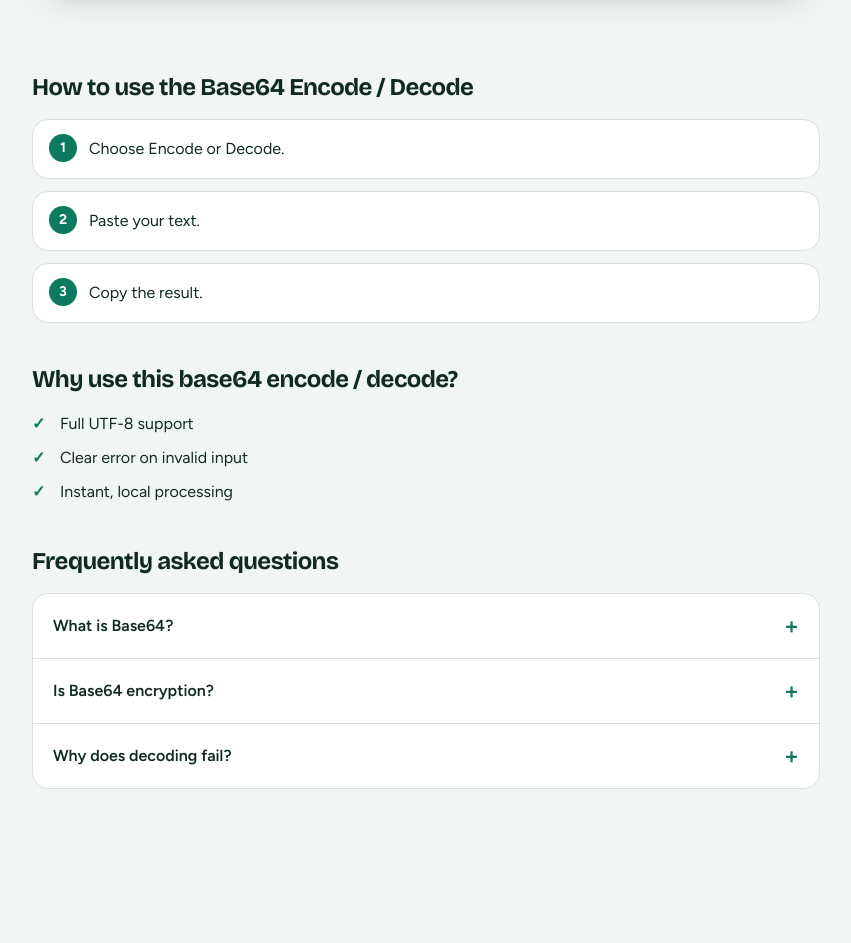
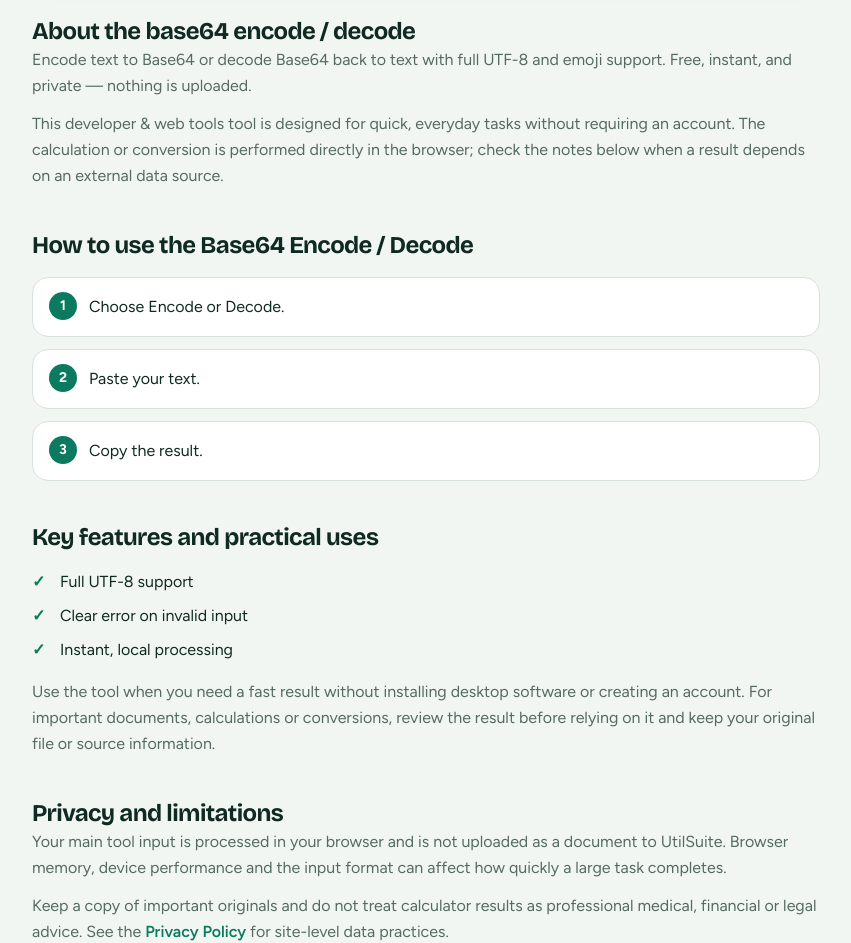
Before and after one commit to nweyeethan23/my-utility-suite, a Next.js app: page /base64 in a window 1280 px wide. Shown: the part 978-1921 px from the top of the page, without its empty margins (48-899 px from the left). Built offline with nearby package versions, Linux system fonts and the light colour scheme; no server answers.

Commit message:
update code for SEO

```diff
--- a/app/about/page.js
+++ b/app/about/page.js
@@ -20,7 +20,7 @@ export default function About() {
 
       <div className="mt-10 grid gap-5 md:grid-cols-3">
         {[
-          ['Private by design', 'PDF, image and text tools run inside your browser. Your files are never uploaded to our servers.'],
+          ['Private by design', 'Our PDF, image and text processing is designed to run inside your browser. Files processed by these tools are not uploaded to our servers.'],
           ['Free without a catch', 'No account, no watermark and no daily limit. Advertising helps us cover hosting.'],
           ['Built for every screen', 'Every tool works on phones, tablets and desktops without installing anything.'],
         ].map(([t, d]) => (
--- a/app/page.js
+++ b/app/page.js
@@ -55,8 +55,26 @@ export default function Home() {
           a live currency converter, a word counter, calculators for BMI, age and loan EMI, and developer helpers like a JSON formatter and QR code generator.
         </p>
         <p className="mt-3">
-          Because processing happens locally in your browser, your documents and photos are not sent to a server. That keeps sensitive files private and makes
-          results appear instantly, even on a slow connection.
+          Most file and text processing happens locally in your browser, so documents, photos and text are not uploaded to UtilSuite.
+          This also means performance depends on your device and browser, especially for large files.
+        </p>
+        <h2 className="mt-10">Choose a tool category</h2>
+        <div className="mt-4 grid gap-3 sm:grid-cols-2">
+          {CATEGORIES.map((category) => (
+            <Link
+              key={category.id}
+              href={category.path}
+              className="panel !p-5 transition hover:-translate-y-0.5 hover:border-brand"
+            >
+              <span className="text-2xl" aria-hidden="true">{category.icon}</span>
+              <h3 className="mt-2 font-display text-xl font-bold">{category.title}</h3>
+              <p className="mt-1 text-sm leading-relaxed text-muted">{category.description}</p>
+            </Link>
+          ))}
+        </div>
+        <p className="mt-8 text-sm text-muted">
+          Some tools use external data sources. For example, exchange rates are fetched from a rate provider and are
+          informational rather than a guaranteed transaction rate. See each tool's notes and our Privacy Policy for details.
         </p>
         <h2 className="mt-10">Frequently asked questions</h2>
         <div className="mt-4 divide-y divide-line rounded-2xl border border-line bg-white">
--- a/app/privacy-policy/page.js
+++ b/app/privacy-policy/page.js
@@ -21,7 +21,7 @@ export default function Privacy() {
 
       <h2>1. Local Processing & Zero File Storage</h2>
       <p>
-        All utility tools—including PDF editing, image conversion, text formatting, and calculation tools—run completely client-side in your web browser. Files you drop or text you enter are <b>never uploaded to or stored on our servers</b>. All session data is immediately cleared when you close or refresh the page.
+        Most utility processing—including PDF operations, image conversion, text formatting, and calculations—runs client-side in your web browser. Files and text used by those tools are not uploaded to or stored on our servers. Some features, such as exchange-rate lookups, request current data from an external rate provider.
       </p>
 
       <h2>2. Information We Collect</h2>
@@ -30,7 +30,10 @@ export default function Privacy() {
           <b>Local Tool Inputs:</b> Processed entirely on your machine. We cannot view, access, or log your tool inputs or uploaded documents.
         </li>
         <li>
-          <b>Anonymous Analytics:</b> We may collect aggregate, anonymized technical metrics (such as visited pages, device type, and general geographic region) solely to monitor platform health and optimize performance.
+          <b>Analytics:</b> If analytics is enabled, we may collect usage and technical information such as pages visited, device/browser information and approximate location to understand site performance and improve the service.
+        </li>
+        <li>
+          <b>Advertising:</b> If advertising is enabled, Google and its advertising partners may use cookies or similar technologies to serve, measure and personalize ads in accordance with their applicable policies and your available consent or privacy choices.
         </li>
         <li>
           <b>Direct Inquiries:</b> If you reach out to our team by email, we retain your email address and message contents solely to answer your questions.
@@ -44,7 +47,7 @@ export default function Privacy() {
 
       <h2>4. Data Security</h2>
       <p>
-        We apply industry-standard security safeguards. Because your processing actions stay on your local hardware and we operate without database accounts or passwords, your personal information is fundamentally protected.
+        We use reasonable technical and organisational safeguards. Local processing reduces the need to send files to our servers, but no website or internet connection can be guaranteed to be completely secure.
       </p>
 
       <h2>5. Children’s Privacy</h2>
--- a/components/AdSlot.js
+++ b/components/AdSlot.js
@@ -1,32 +1,46 @@
 'use client';
 
 import { useEffect } from 'react';
+import { AD_SLOTS, ADSENSE_CLIENT } from '@/lib/ads';
 
-export default function AdSlot({ slot, format = 'auto', responsive = 'true', className = '' }) {
-  const adClient = process.env.NEXT_PUBLIC_ADSENSE_CLIENT_ID;
+const SLOT_BY_POSITION = {
+  top: AD_SLOTS.top,
+  inline: AD_SLOTS.inline,
+  sidebar: AD_SLOTS.sidebar,
+  bottom: AD_SLOTS.bottom,
+  home: AD_SLOTS.home,
+};
+
+export default function AdSlot({
+  position,
+  slot,
+  format = 'auto',
+  responsive = 'true',
+  className = '',
+}) {
+  const adSlot = slot || SLOT_BY_POSITION[position] || '';
 
   useEffect(() => {
+    if (!ADSENSE_CLIENT || !adSlot || typeof window === 'undefined') return;
+
     try {
-      if (typeof window !== 'undefined' && adClient) {
-        (window.adsbygoogle = window.adsbygoogle || []).push({});
-      }
+      (window.adsbygoogle = window.adsbygoogle || []).push({});
     } catch (err) {
-      console.error('AdSense error:', err);
+      // AdSense can throw while an ad request is still being initialised.
+      if (process.env.NODE_ENV !== 'production') console.warn('AdSense:', err);
     }
-  }, [adClient]);
+  }, [adSlot]);
 
-  // Hide the element completely until you have an active AdSense client ID
-  if (!adClient) {
-    return null;
-  }
+  // Do not render empty ad containers before AdSense is configured.
+  if (!ADSENSE_CLIENT || !adSlot) return null;
 
   return (
     <div className={`my-6 flex justify-center overflow-hidden ${className}`}>
       <ins
         className="adsbygoogle"
-        style={{ display: 'block' }}
-        data-ad-client={adClient}
-        data-ad-slot={slot}
+        style={{ display: 'block', minWidth: 0 }}
+        data-ad-client={ADSENSE_CLIENT}
+        data-ad-slot={adSlot}
         data-ad-format={format}
         data-full-width-responsive={responsive}
       />
--- a/components/ToolShell.js
+++ b/components/ToolShell.js
@@ -4,10 +4,15 @@ import JsonLd from '@/components/JsonLd';
 import { CAT_BY_ID, relatedOf } from '@/lib/tools';
 import { toolJsonLd } from '@/lib/seo';
 
-/** Wraps every tool page: heading, ads, how-to, FAQ, related tools and all structured data. */
+/**
+ * Shared SEO/content shell for every tool.
+ * The registry supplies tool-specific copy, examples, FAQs and related tools,
+ * so every page contains useful information in addition to the interactive UI.
+ */
 export default function ToolShell({ tool, children }) {
   const cat = CAT_BY_ID[tool.cat];
   const related = relatedOf(tool);
+
   return (
     <div style={{ '--accent': cat.color }}>
       <JsonLd data={toolJsonLd(tool)} />
@@ -21,11 +26,14 @@ export default function ToolShell({ tool, children }) {
       <header className="mt-4 mb-6 max-w-3xl">
         <div className="flex items-center gap-3">
           <span className="chip" aria-hidden="true">{tool.icon}</span>
-          <h1 className="font-display text-3xl md:text-5xl font-bold tracking-tight text-ink">{tool.title.split(' – ')[0]}</h1>
+          <h1 className="font-display text-3xl md:text-5xl font-bold tracking-tight text-ink">
+            {tool.title.split(' – ')[0]}
+          </h1>
         </div>
         <p className="mt-4 text-lg text-muted leading-relaxed">{tool.intro}</p>
         <p className="mt-3 inline-flex items-center gap-2 text-sm font-medium text-brand">
-          <span className="h-2 w-2 rounded-full bg-brand" /> Free · No sign-up · Private — runs in your browser
+          <span className="h-2 w-2 rounded-full bg-brand" />
+          Free · No sign-up · Private — runs in your browser
         </p>
       </header>
 
@@ -33,9 +41,22 @@ export default function ToolShell({ tool, children }) {
 
       <div className="lg:grid lg:grid-cols-[minmax(0,1fr)_300px] lg:gap-8">
         <div className="min-w-0">
-          <section aria-label={tool.name} className="panel">{children}</section>
+          <section aria-label={tool.name} className="panel">
+            {children}
+          </section>
 
           <AdSlot position="inline" className="my-8" />
+
+          <section className="doc mt-10">
+            <h2>About the {tool.name.toLowerCase()}</h2>
+            <p>{tool.description}</p>
+            <p className="mt-3">
+              This {cat.name.toLowerCase()} tool is designed for quick, everyday tasks without requiring an account.
+              {tool.cat === 'pdf' || tool.cat === 'image' || tool.cat === 'text'
+                ? ' Processing for your files or text happens in your browser, so the content you work with is not uploaded to our servers.'
+                : ' The calculation or conversion is performed directly in the browser; check the notes below when a result depends on an external data source.'}
+            </p>
+          </section>
 
           <section className="doc mt-10">
             <h2>How to use the {tool.name}</h2>
@@ -45,10 +66,28 @@ export default function ToolShell({ tool, children }) {
           </section>
 
           <section className="doc mt-10">
-            <h2>Why use this {tool.name.toLowerCase()}?</h2>
+            <h2>Key features and practical uses</h2>
             <ul className="ticks">
               {tool.features.map((f) => <li key={f}>{f}</li>)}
             </ul>
+            <p className="mt-4">
+              Use the tool when you need a fast result without installing desktop software or creating an account.
+              For important documents, calculations or conversions, review the result before relying on it and keep
+              your original file or source information.
+            </p>
+          </section>
+
+          <section className="doc mt-10">
+            <h2>Privacy and limitations</h2>
+            <p>
+              {tool.cat === 'convert' && tool.id === 'exchange-rate'
+                ? 'The currency converter needs current exchange-rate data from its rate provider. The amount and currency selection are used to request the displayed rate; the rate is informational and may differ from a bank, card or transfer provider.'
+                : 'Your main tool input is processed in your browser and is not uploaded as a document to UtilSuite. Browser memory, device performance and the input format can affect how quickly a large task completes.'}
+            </p>
+            <p className="mt-3">
+              Keep a copy of important originals and do not treat calculator results as professional medical, financial or legal advice.
+              See the <Link href="/privacy-policy" className="font-semibold text-brand hover:underline">Privacy Policy</Link> for site-level data practices.
+            </p>
           </section>
 
           <section className="doc mt-10" aria-labelledby="faq">
--- a/package.json
+++ b/package.json
@@ -18,9 +18,9 @@
     "react-dropzone": "^14.3.8"
   },
   "devDependencies": {
-    "@tailwindcss/postcss": "^4",
+    "@tailwindcss/postcss": "^4.3.3",
     "eslint": "^9",
     "eslint-config-next": "16.1.0",
-    "tailwindcss": "^4"
+    "tailwindcss": "^4.3.3"
   }
 }
```
Also changed, not shown: 1 other file (tests, documents, lock files or other folders).
